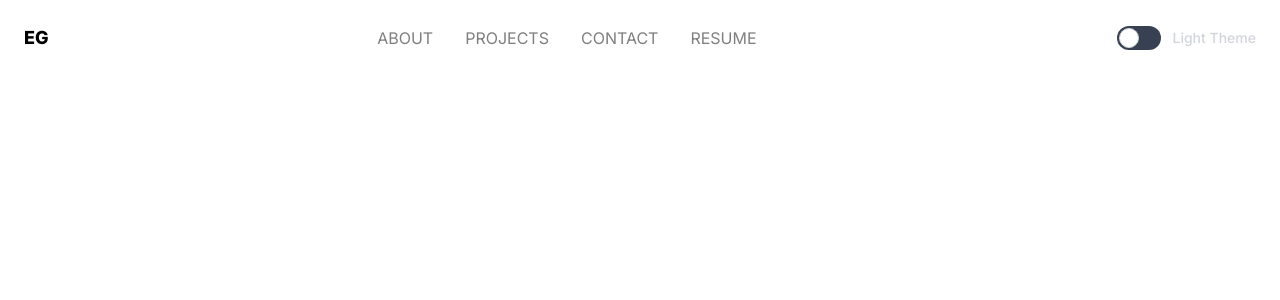
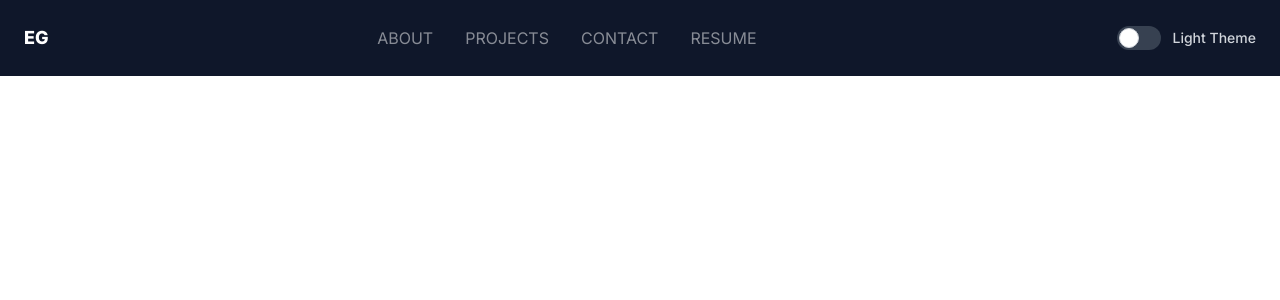
Before and after one commit to EvilisGlenio/glenio-dev, a Next.js app: page / in a window 1280 px wide. Shown: the top 300 px of the page. Built offline with nearby package versions, Linux system fonts and the light colour scheme.

Commit message:
update header

```diff
--- a/app/components/Header/page.tsx
+++ b/app/components/Header/page.tsx
@@ -30,11 +30,11 @@ export const Header = () => {
     },
   ];
   return (
-    <section className="flex w-screen max-w-7xl items-center justify-between p-6">
-      <h1 className="text-lg font-extrabold">
+    <section className="flex w-screen items-center justify-between p-6 dark:bg-slate-900">
+      <h1 className="text-lg font-extrabold dark:text-white">
         <Link href={"/"}>EG</Link>
       </h1>
-      <ul className="flex w-1/3 items-center justify-start gap-8 ">
+      <ul className="flex w-1/3 items-center justify-start gap-8 dark:text-white ">
         {ContentA.map(({ href, index, menu }) => {
           return <Content index={index} href={href} key={index} menu={menu} />;
         })}
--- a/app/page.tsx
+++ b/app/page.tsx
@@ -1,5 +1,5 @@
 export default function Home() {
   return (
-    <main className="flex min-h-screen w-screen flex-col items-center justify-between"></main>
+    <main className="flex w-screen flex-col items-center justify-between dark:bg-slate-800"></main>
   );
 }
```
